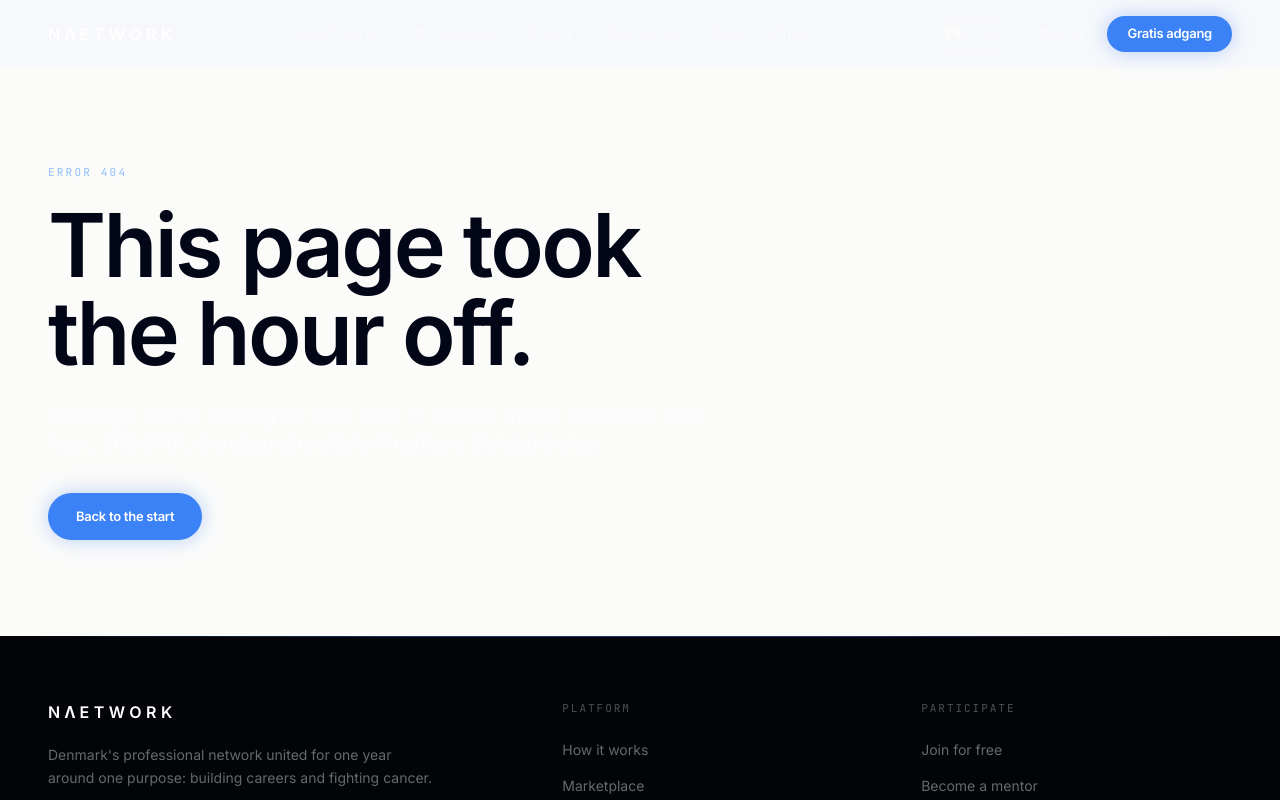
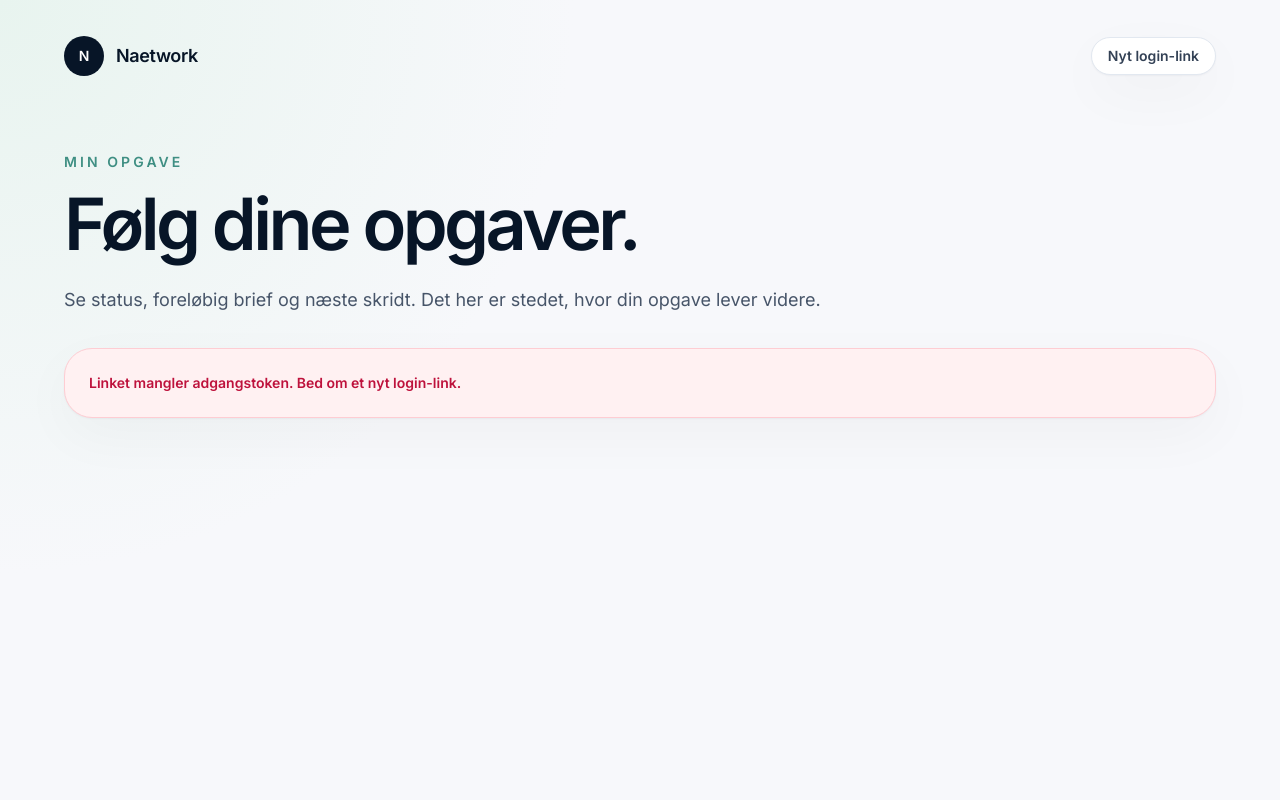
Before and after one commit to mikkelstreet-png/Naetwork, a Next.js app: page /opgave in a window 1280 px wide. Before the commit this address had no page. Shown: the top 800 px of the page. Built offline with nearby package versions, Linux system fonts and the light colour scheme.

Commit message:
Add customer task overview route

```diff
--- /dev/null
+++ b/app/opgave/page.tsx
@@ -0,0 +1,12 @@
+import { CustomerTaskList } from "@/components/CustomerTaskList";
+
+type Props = {
+  searchParams: Promise<Record<string, string | undefined>>;
+};
+
+export default async function OpgaveOverviewPage({ searchParams }: Props) {
+  const params = await searchParams;
+  const access = params.access || params.token || "";
+
+  return <CustomerTaskList token={access} />;
+}
```
